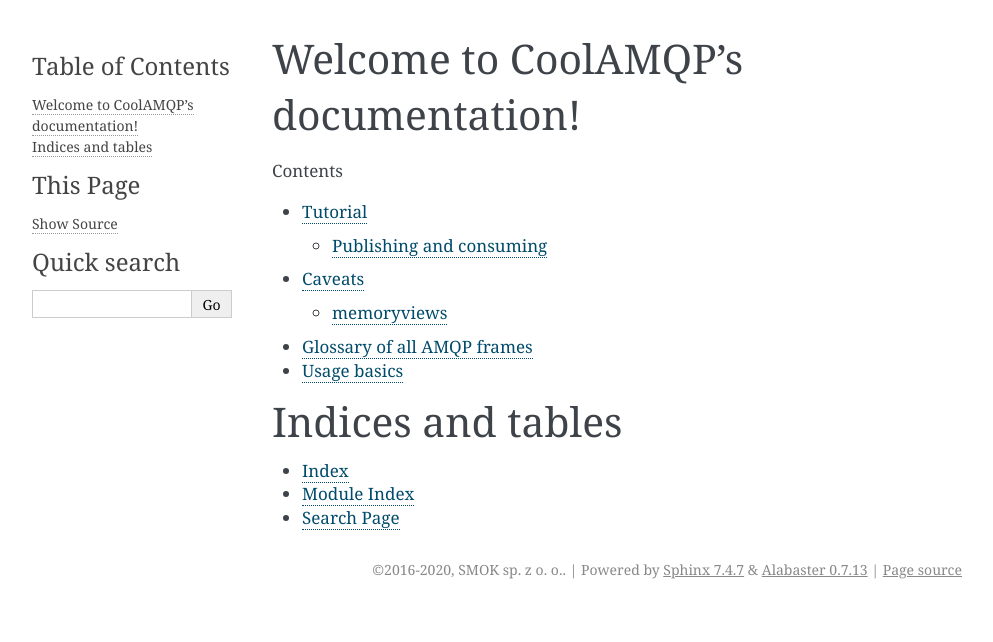
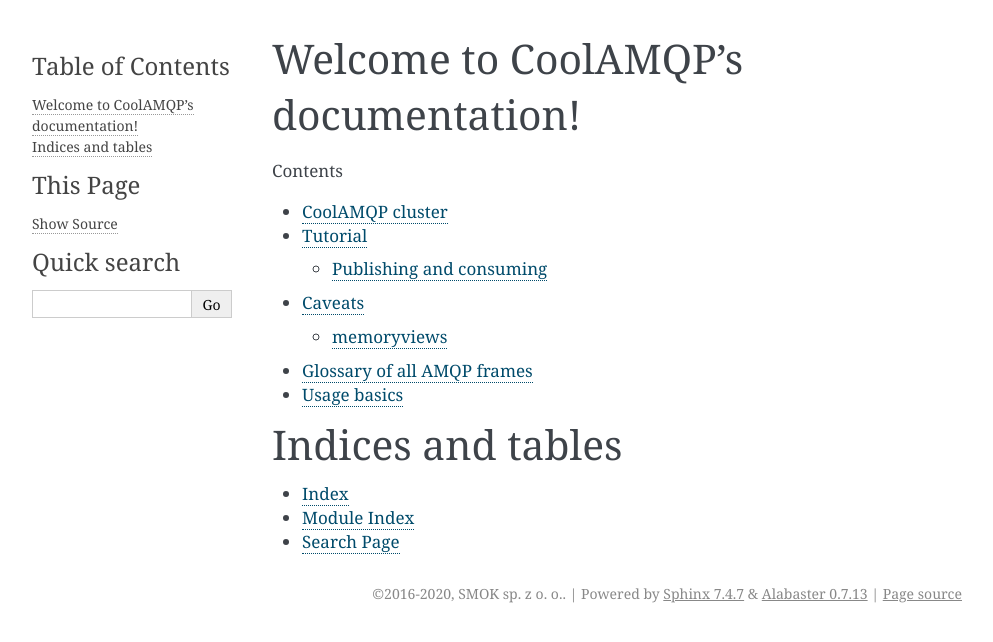
Before and after one commit to smok-serwis/coolamqp, a Sphinx documentation site: the page built from docs/index.rst, in a window 1280 px wide. Shown: the top 642 px of the page, without its empty margins (148-1141 px from the left). Built offline with Sphinx 7.4.7, drawn with Linux system fonts in a browser that asks for light colours.

Commit message:
update docs

```diff
--- /dev/null
+++ b/docs/coolamqp/cluster.rst
@@ -0,0 +1,5 @@
+CoolAMQP cluster
+================
+
+.. autoclass:: coolamqp.clustering.Cluster
+    :members:
--- a/docs/index.rst
+++ b/docs/index.rst
@@ -5,6 +5,7 @@
     :maxdepth: 2
     :caption: Contents
 
+    coolamqp/cluster
     tutorial
     caveats
     frames
```
